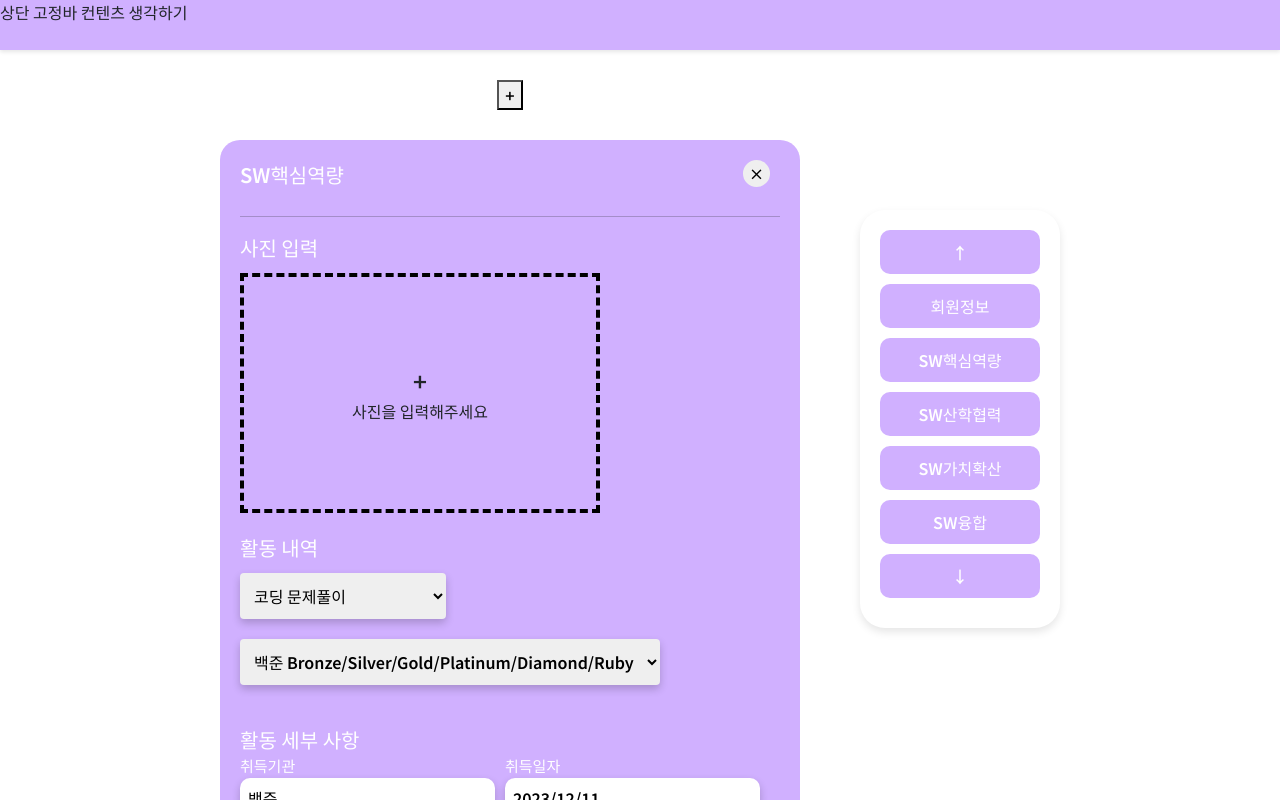
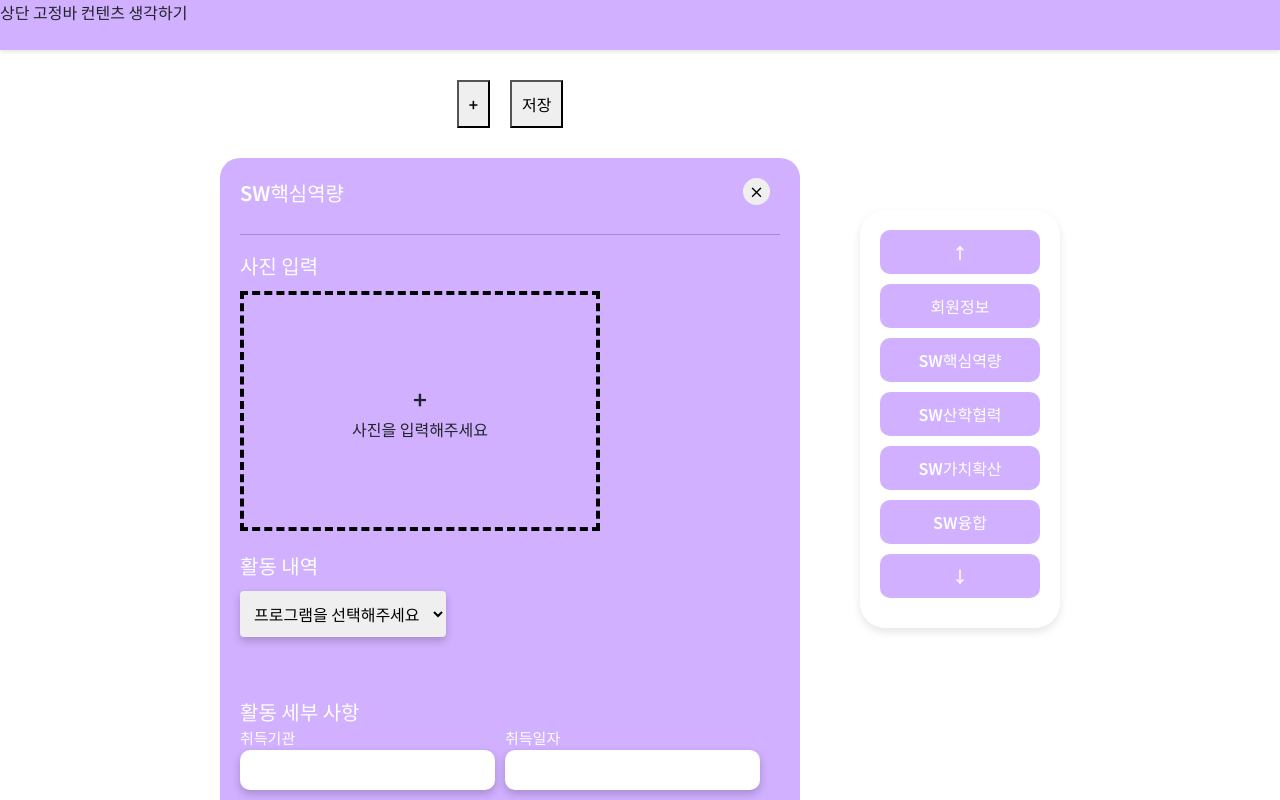
Before and after one commit to Koh-Du-Beom/Old-version-Jamie-Point, a React (Create React App) app: page /info in a window 1280 px wide. Both pictures are taken after a click on the button "SW핵심역량". Shown: the top 800 px of the page. Built offline with nearby package versions, Linux system fonts and the light colour scheme.

Commit message:
activity axiospost done and imagecontroller bugfix

```diff
--- a/src/components/Activity/Activity.tsx
+++ b/src/components/Activity/Activity.tsx
@@ -132,7 +132,7 @@ const Activity : React.FC<ActivityProps> = ({area, activitiesData, onRemove, onA
 
 			<div className={classes.wrapper}>
 				<div className={classes.big_title}>사진 입력</div>
-				<ImageControler onImageChange={handleActivityImg}/>
+				<ImageControler onImageChange={handleActivityImg} data={activitiesData.activityImg}/>
 			</div>
 
 			<div className={classes.wrapper}>
--- a/src/components/ImageControler.tsx
+++ b/src/components/ImageControler.tsx
@@ -1,10 +1,13 @@
+/*eslint-disable*/
 import classes from '../styles/components/ImageControler.module.css';
-import { useState, useRef } from 'react';
+import { useState, useRef, useEffect } from 'react';
+
 interface ImageControlerProps {
 	onImageChange : (file : File | null) => void;
+	data : File | null;
 }
 
-const ImageControler : React.FC<ImageControlerProps> = ({onImageChange}) => {
+const ImageControler : React.FC<ImageControlerProps> = ({onImageChange, data}) => {
 
 	const [imgURL, setImgURL] = useState<string | null>(null);
 	const fileInputRef = useRef<HTMLInputElement>(null);
@@ -29,6 +32,15 @@ const ImageControler : React.FC<ImageControlerProps> = ({onImageChange}) => {
 		setImgURL(null);
 	}
 
+	useEffect(() => {
+		if (data) {
+			const fileUrl = URL.createObjectURL(data);
+			setImgURL(fileUrl);
+		} else {
+			setImgURL(null);
+		}
+	}, [data]);
+
 	return (
 		<div className={`${classes.imageContainer} ${imgURL ? classes.solidBorder : null}`} onClick={handleImageContainerClick}>
 			{!imgURL? (
--- a/src/components/UserInfo/UserInfo.tsx
+++ b/src/components/UserInfo/UserInfo.tsx
@@ -1,3 +1,4 @@
+/*eslint-disable*/
 import classes from '../../styles/FormStyles.module.css';
 import ImageControler from '../ImageControler';
 import { useState } from 'react';
@@ -95,9 +96,6 @@ const UserInfo : React.FC = () => {
 			signImg : signImg,
 		}
 
-	// useAutoSave(formData);
-
-
 
 	return (
 		<div className={classes.container}>
@@ -181,7 +179,7 @@ const UserInfo : React.FC = () => {
 			<div className={classes.wrapper}>
 				<div>
 					<div className={classes.small_title}>통장사본</div>
-					<ImageControler onImageChange={handlebankBookImg}/>
+					<ImageControler onImageChange={handlebankBookImg} data={bankBookImg}/>
 				</div>
 			</div>
 			<div className={`${classes.wrapper} ${classes.double}`}>
@@ -211,14 +209,14 @@ const UserInfo : React.FC = () => {
 			<div className={classes.wrapper}>
 				<div>
 					<div className={classes.small_title}>신분증사본</div>
-					<ImageControler onImageChange={handleIdCardImg}/>
+					<ImageControler onImageChange={handleIdCardImg} data={idCardImg}/>
 				</div>
 			</div>
 
 			<div className={classes.wrapper}>
 				<div>
 					<div className={classes.small_title}>사진 사진</div>
-					<ImageControler onImageChange={handleSignImg}/>
+					<ImageControler onImageChange={handleSignImg} data={signImg}/>
 				</div>
 			</div>
 
--- a/src/pages/SWConvergencePage.tsx
+++ b/src/pages/SWConvergencePage.tsx
@@ -8,8 +8,19 @@ import ActivityType from "../types/ActivityType.type";
 import classes from '../styles/page/PageStyles.module.css';
 
 const SWConvergencePage:React.FC = () => {
-	const [activitiesData, setActivitiesData] = useState<ActivityType[]>(SWConvergenceActivityMock);
 	const area:string = 'SW융합역량';
+	const defaultActivity : ActivityType = {
+		pageType : area,
+		activityImg : null,
+		program: null,
+		type : null,
+		topic : null,
+		point : null,
+		agency : "",
+		date : "",
+		detail : "",
+	}
+	const [activitiesData, setActivitiesData] = useState<ActivityType[]>([defaultActivity]);
 
 	const handlePlusButton = () => {
 		const newActivity : ActivityType= {
@@ -24,6 +35,36 @@ const SWConvergencePage:React.FC = () => {
 			detail : "",
 		}
 		setActivitiesData([newActivity, ...activitiesData]);
+	}
+
+	const handleSaveButton = async() => {
+		try{
+			const formData = new FormData();
+			activitiesData.forEach((activity, index) => {
+				formData.append(`activities[${index}][pageType]`, activity.pageType || '');
+				if (activity.activityImg && activity.activityImg instanceof File) {
+					formData.append(`activities[${index}][activityImg]`, activity.activityImg);
+				}
+				formData.append(`activities[${index}][program]`, activity.program || '');
+				formData.append(`activities[${index}][type]`, activity.type || '');
+				formData.append(`activities[${index}][topic]`, activity.topic || '');
+				formData.append(`activities[${index}][point]`, activity.point ? activity.point.toString() : '');
+				formData.append(`activities[${index}][agency]`, activity.agency);
+				formData.append(`activities[${index}][date]`, activity.date);
+				formData.append(`activities[${index}][detail]`, activity.detail);
+			});
+
+			const response = await axios.post('http://localhost:8080/zs', formData, {
+				headers : {
+					'Content-Type' : 'multipart/form-data'
+				}
+			});
+			console.log(response);
+
+		}catch(error){
+			console.error("Error : ", error);
+
+		}
 	}
 
 	const handleRemoveActivity = (index : number) => {
@@ -48,6 +89,7 @@ const SWConvergencePage:React.FC = () => {
 		<MainLayout>
 			<div className={classes.button_container}>
 				<button className={classes.button} onClick={handlePlusButton}>+</button>
+				<button className={classes.button} onClick={handleSaveButton}>저장</button>
 			</div>
 
 			{activitiesData.map((item, index) => (
--- a/src/pages/SWCooperationPage.tsx
+++ b/src/pages/SWCooperationPage.tsx
@@ -8,8 +8,19 @@ import ActivityType from "../types/ActivityType.type";
 import classes from '../styles/page/PageStyles.module.css';
 
 const SWCooperationPage : React.FC = () =>{
-	const [activitiesData, setActivitiesData] = useState<ActivityType[]>(SWCooperationActivityMock);
 	const area:string = 'SW산학협력·창업역량';
+	const defaultActivity : ActivityType = {
+		pageType : area,
+		activityImg : null,
+		program: null,
+		type : null,
+		topic : null,
+		point : null,
+		agency : "",
+		date : "",
+		detail : "",
+	}
+	const [activitiesData, setActivitiesData] = useState<ActivityType[]>([defaultActivity]);
 
 	const handlePlusButton = () => {
 		const newActivity : ActivityType= {
@@ -24,6 +35,36 @@ const SWCooperationPage : React.FC = () =>{
 			detail : "",
 		}
 		setActivitiesData([newActivity, ...activitiesData]);
+	}
+
+	const handleSaveButton = async() => {
+		try{
+			const formData = new FormData();
+			activitiesData.forEach((activity, index) => {
+				formData.append(`activities[${index}][pageType]`, activity.pageType || '');
+				if (activity.activityImg && activity.activityImg instanceof File) {
+					formData.append(`activities[${index}][activityImg]`, activity.activityImg);
+				}
+				formData.append(`activities[${index}][program]`, activity.program || '');
+				formData.append(`activities[${index}][type]`, activity.type || '');
+				formData.append(`activities[${index}][topic]`, activity.topic || '');
+				formData.append(`activities[${index}][point]`, activity.point ? activity.point.toString() : '');
+				formData.append(`activities[${index}][agency]`, activity.agency);
+				formData.append(`activities[${index}][date]`, activity.date);
+				formData.append(`activities[${index}][detail]`, activity.detail);
+			});
+
+			const response = await axios.post('http://localhost:8080/zs', formData, {
+				headers : {
+					'Content-Type' : 'multipart/form-data'
+				}
+			});
+			console.log(response);
+
+		}catch(error){
+			console.error("Error : ", error);
+
+		}
 	}
 
 	const handleRemoveActivity = (index : number) => {
@@ -46,6 +87,7 @@ const SWCooperationPage : React.FC = () =>{
 		<MainLayout>
 			<div className={classes.button_container}>
 				<button className={classes.button} onClick={handlePlusButton}>+</button>
+				<button className={classes.button} onClick={handleSaveButton}>저장</button>
 			</div>
 
 			{activitiesData.map((item, index) => (
--- a/src/pages/SWCorePage.tsx
+++ b/src/pages/SWCorePage.tsx
@@ -5,13 +5,23 @@ import SWCoreActivityMock from "../mocks/SWCoreActivity.mock";
 import ActivityType from "../types/ActivityType.type";
 import { useState, useEffect } from "react";
 import classes from '../styles/page/PageStyles.module.css';
+import axios from "axios";
 
 const SWCorePage:React.FC = () => {
 
-	const [activitiesData, setActivitiesData] = useState<ActivityType[]>(SWCoreActivityMock);
-	//백엔드에서 받아온 데이터로 대체될 예정임. issue 1 : 백엔드에서 pageType에 따라서 받아오는 문서를 다르게 할 수 있을지
 	const area:string = 'SW핵심역량';
-
+	const defaultActivity : ActivityType = {
+		pageType : area,
+		activityImg : null,
+		program: null,
+		type : null,
+		topic : null,
+		point : null,
+		agency : "",
+		date : "",
+		detail : "",
+	}
+	const [activitiesData, setActivitiesData] = useState<ActivityType[]>([defaultActivity]);
 
 	const handlePlusButton = () => {
 		const newActivity : ActivityType= {
@@ -26,6 +36,38 @@ const SWCorePage:React.FC = () => {
 			detail : "",
 		}
 		setActivitiesData([newActivity, ...activitiesData]);
+	}
+
+	const handleSaveButton = async() => {
+		try{
+			const formData = new FormData();
+			activitiesData.forEach((activity, index) => {
+				formData.append(`activities[${index}][pageType]`, activity.pageType || '');
+				if (activity.activityImg && activity.activityImg instanceof File) {
+					formData.append(`activities[${index}][activityImg]`, activity.activityImg);
+				}
+				formData.append(`activities[${index}][program]`, activity.program || '');
+				formData.append(`activities[${index}][type]`, activity.type || '');
+				formData.append(`activities[${index}][topic]`, activity.topic || '');
+				formData.append(`activities[${index}][point]`, activity.point ? activity.point.toString() : '');
+				formData.append(`activities[${index}][agency]`, activity.agency);
+				formData.append(`activities[${index}][date]`, activity.date);
+				formData.append(`activities[${index}][detail]`, activity.detail);
+			});
+
+			console.log(formData);
+
+			const response = await axios.post('http://localhost:8080/zs', formData, {
+				headers : {
+					'Content-Type' : 'multipart/form-data'
+				}
+			});
+			console.log(response);
+
+		}catch(error){
+			console.error("Error : ", error);
+
+		}
 	}
 
 	const handleRemoveActivity = (index : number) => {
@@ -49,6 +91,7 @@ const SWCorePage:React.FC = () => {
 		<MainLayout>
 			<div className={classes.button_container}>
 				<button className={classes.button} onClick={handlePlusButton}>+</button>
+				<button className={classes.button} onClick={handleSaveButton}>저장</button>
 			</div>
 
 			{activitiesData.map((item, index) => (
--- a/src/pages/SWValuePage.tsx
+++ b/src/pages/SWValuePage.tsx
@@ -8,8 +8,20 @@ import ActivityType from "../types/ActivityType.type";
 import classes from '../styles/page/PageStyles.module.css';
 
 const SWValuePage:React.FC = () => {
-	const [activitiesData, setActivitiesData] = useState<ActivityType[]>(SWValueActivityMock);
 	const area:string = 'SW가치확산역량';
+	const defaultActivity : ActivityType = {
+		pageType : area,
+		activityImg : null,
+		program: null,
+		type : null,
+		topic : null,
+		point : null,
+		agency : "",
+		date : "",
+		detail : "",
+	}
+	const [activitiesData, setActivitiesData] = useState<ActivityType[]>([defaultActivity]);
+
 
 	const handlePlusButton = () => {
 		const newActivity : ActivityType= {
@@ -24,6 +36,36 @@ const SWValuePage:React.FC = () => {
 			detail : "",
 		}
 		setActivitiesData([newActivity, ...activitiesData]);
+	}
+
+	const handleSaveButton = async() => {
+		try{
+			const formData = new FormData();
+			activitiesData.forEach((activity, index) => {
+				formData.append(`activities[${index}][pageType]`, activity.pageType || '');
+				if (activity.activityImg && activity.activityImg instanceof File) {
+					formData.append(`activities[${index}][activityImg]`, activity.activityImg);
+				}
+				formData.append(`activities[${index}][program]`, activity.program || '');
+				formData.append(`activities[${index}][type]`, activity.type || '');
+				formData.append(`activities[${index}][topic]`, activity.topic || '');
+				formData.append(`activities[${index}][point]`, activity.point ? activity.point.toString() : '');
+				formData.append(`activities[${index}][agency]`, activity.agency);
+				formData.append(`activities[${index}][date]`, activity.date);
+				formData.append(`activities[${index}][detail]`, activity.detail);
+			});
+
+			const response = await axios.post('http://localhost:8080/zs', formData, {
+				headers : {
+					'Content-Type' : 'multipart/form-data'
+				}
+			});
+			console.log(response);
+
+		}catch(error){
+			console.error("Error : ", error);
+
+		}
 	}
 
 	const handleRemoveActivity = (index : number) => {
@@ -48,6 +90,7 @@ const SWValuePage:React.FC = () => {
 		<MainLayout>
 			<div className={classes.button_container}>
 				<button className={classes.button} onClick={handlePlusButton}>+</button>
+				<button className={classes.button} onClick={handleSaveButton}>저장</button>
 			</div>
 
 			{activitiesData.map((item, index) => (
--- a/src/styles/page/PageStyles.module.css
+++ b/src/styles/page/PageStyles.module.css
@@ -6,5 +6,6 @@
 }
 
 .button{
-
+	margin: 0 10px;
+	padding: 10px;
 }
```
